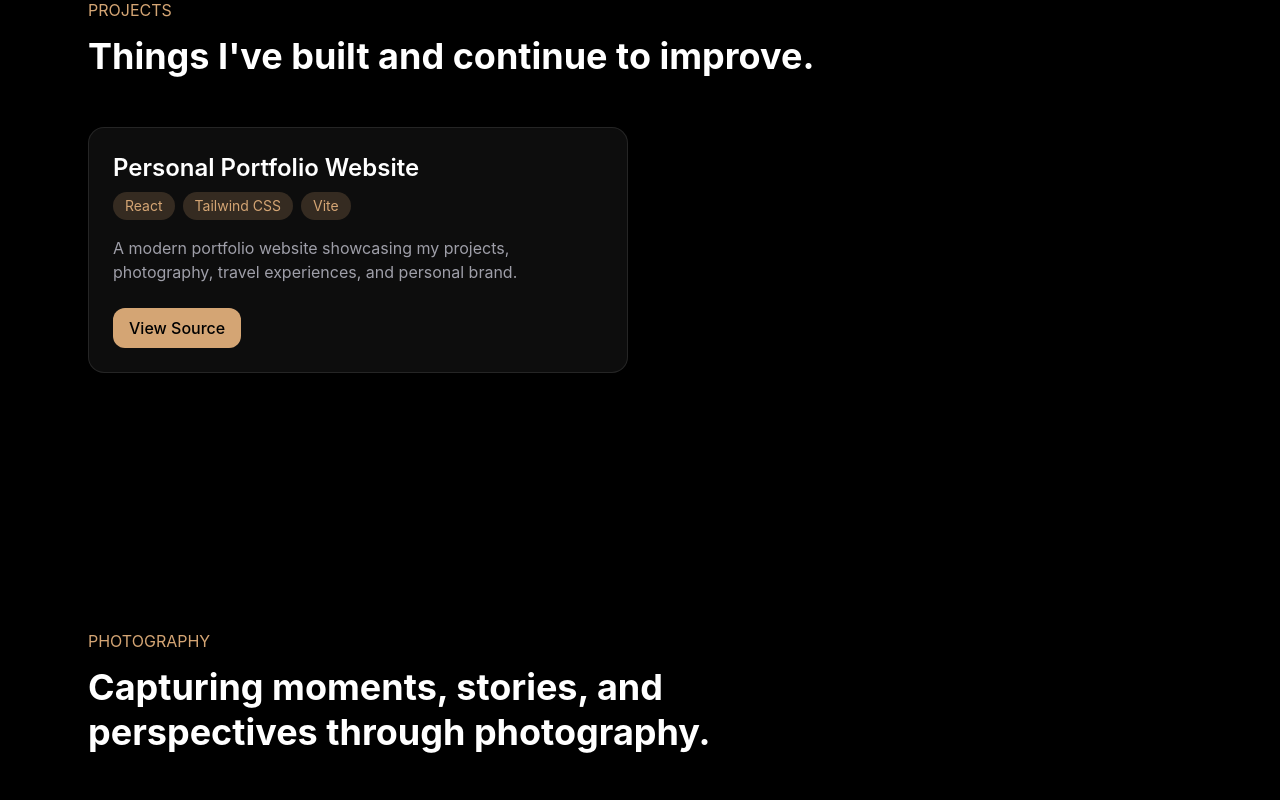
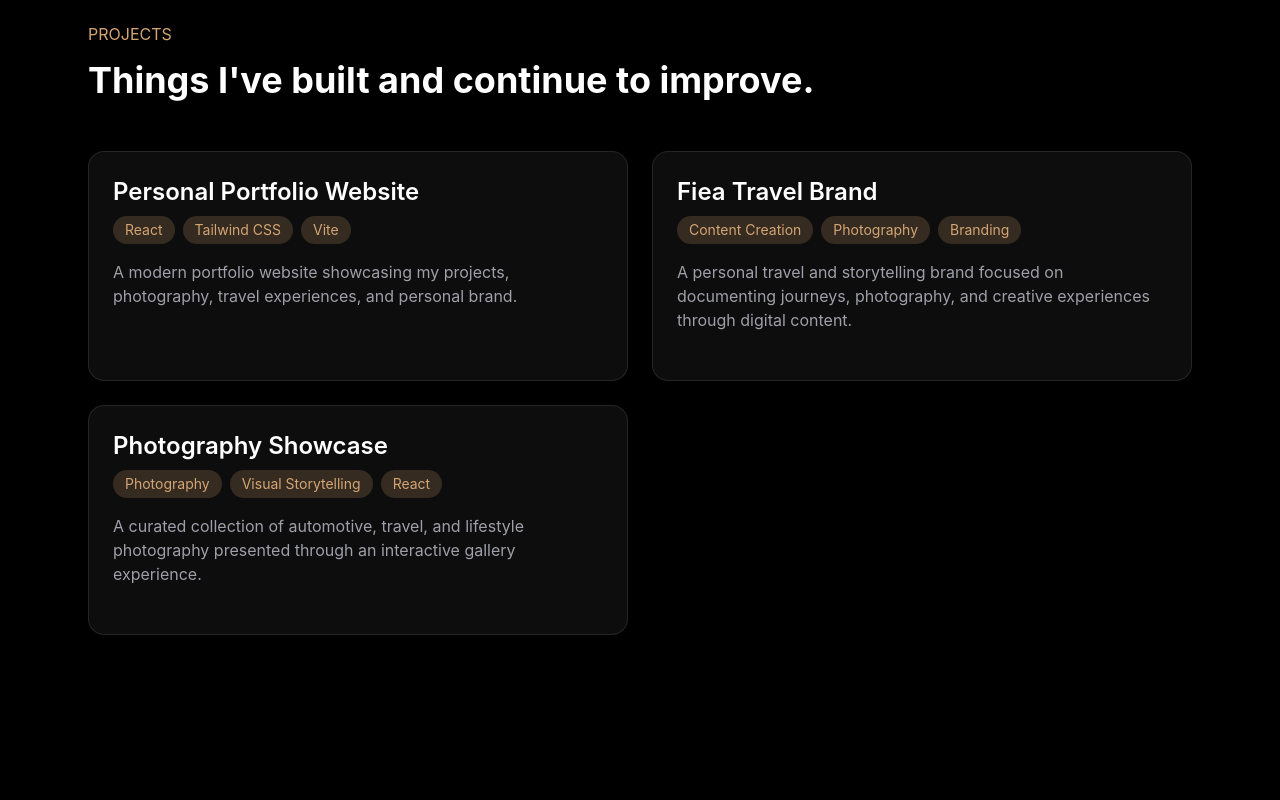
Before and after one commit to vodkalemontwist/Personal-Portfolio-Website, a React (Vite) app in the folder personal-portfolio-website/: page / in a window 1280 px wide. Shown: the part 1640-2440 px from the top of the page. Built offline with nearby package versions, Linux system fonts and the light colour scheme; grey boxes are pictures that could not be loaded.

Commit message:
Finished photography gallery and projects section

```diff
--- a/personal-portfolio-website/index.html
+++ b/personal-portfolio-website/index.html
@@ -1,4 +1,8 @@
 <!doctype html>
+html {
+  scroll-behavior: smooth;
+}
+
 <html lang="en">
   <head>
     <meta charset="UTF-8" />
--- a/personal-portfolio-website/src/App.jsx
+++ b/personal-portfolio-website/src/App.jsx
@@ -1,4 +1,4 @@
-import { useState } from "react";
+import { useState, useEffect } from "react";
 import profile from "./assets/profile2.jpg";
 import photo1 from "./assets/photography/photo1.jpg";
 import photo2 from "./assets/photography/photo2.jpg";
@@ -8,7 +8,53 @@ import photo5 from "./assets/photography/photo5.jpg";
 import photo6 from "./assets/photography/photo6.jpg";
 
 function App() {
+  const photos = [photo1, photo2, photo3, photo4, photo5, photo6];
   const [selectedImage, setSelectedImage] = useState(null);
+  const [selectedIndex, setSelectedIndex] = useState(null);
+  useEffect(() => {
+    const handleKeyDown = (e) => {
+      if (e.key === "Escape") {
+        setSelectedImage(null);
+      }
+
+      if (e.key === "ArrowLeft" && selectedIndex !== null) {
+        const newIndex =
+          selectedIndex === 0
+            ? photos.length - 1
+            : selectedIndex - 1;
+
+        setSelectedIndex(newIndex);
+        setSelectedImage(photos[newIndex]);
+      }
+
+      if (e.key === "ArrowRight" && selectedIndex !== null) {
+        const newIndex =
+          selectedIndex === photos.length - 1
+            ? 0
+            : selectedIndex + 1;
+
+        setSelectedIndex(newIndex);
+        setSelectedImage(photos[newIndex]);
+      }
+    };
+
+    window.addEventListener("keydown", handleKeyDown);
+
+    return () => {
+      window.removeEventListener("keydown", handleKeyDown);
+    };
+  }, [selectedIndex]);
+  useEffect(() => {
+    if (selectedImage) {
+      document.body.style.overflow = "hidden";
+    } else {
+      document.body.style.overflow = "auto";
+    }
+
+    return () => {
+      document.body.style.overflow = "auto";
+    };
+  }, [selectedImage]);
   return (
     <div className="min-h-screen bg-black text-white">
       {/* Navbar */}
@@ -16,24 +62,24 @@ function App() {
         <div className="mx-auto flex max-w-6xl items-center justify-between px-6 py-4">
           <a
             href="#"
-            className="text-xl font-bold text-[#D4A574]"
+            className="text-2xl font-bold text-[#D4A574] tracking-wide"
           >
             Fiea
           </a>
           <div className="hidden gap-6 md:flex">
-            <a href="#about" className="text-zinc-400 hover:text-white transition">
+            <a href="#about" className="text-zinc-400 hover:text-[#D4A574] transition duration-300">
               About
             </a>
-            <a href="#projects" className="text-zinc-400 hover:text-white transition">
+            <a href="#projects" className="text-zinc-400 hover:text-[#D4A574] transition duration-300">
               Projects
             </a>
-            <a href="#photography" className="text-zinc-400 hover:text-white transition">
+            <a href="#photography" className="text-zinc-400 hover:text-[#D4A574] transition duration-300">
               Photography
             </a>
-            <a href="#travel" className="text-zinc-400 hover:text-white transition">
+            <a href="#travel" className="text-zinc-400 hover:text-[#D4A574] transition duration-300">
               Travel
             </a>
-            <a href="#contact" className="text-zinc-400 hover:text-white transition">
+            <a href="#contact" className="text-zinc-400 hover:text-[#D4A574] transition duration-300">
               Contact
             </a>
           </div>
@@ -144,7 +190,12 @@ function App() {
         </div>
 
         <div className="grid gap-6 md:grid-cols-2">
-          <div className="rounded-2xl border border-white/10 bg-white/5 p-6 transition hover:border-[#D4A574]/50 hover:bg-white/10">
+          <a
+            href="https://github.com/vodkalemontwist/Personal-Portfolio-Website"
+            target="_blank"
+            rel="noopener noreferrer"
+            className="block rounded-2xl border border-white/10 bg-white/5 p-6 transition duration-300 hover:-translate-y-2 hover:border-[#D4A574]/50 hover:bg-white/10"
+          >
             <h3 className="mb-2 text-2xl font-semibold">
               Personal Portfolio Website
             </h3>
@@ -167,18 +218,64 @@ function App() {
               A modern portfolio website showcasing my projects,
               photography, travel experiences, and personal brand.
             </p>
+          </a>
 
           <a
-              href="https://github.com/vodkalemontwist/Personal-Portfolio-Website"
-              target="_blank"
-              rel="noopener noreferrer"
-              className="inline-block rounded-xl bg-[#D4A574] px-4 py-2 text-black font-medium"
+            href="#travel"
+            className="block rounded-2xl border border-white/10 bg-white/5 p-6 transition duration-300 hover:-translate-y-2 hover:border-[#D4A574]/50 hover:bg-white/10"
           >
-              View Source
+            <h3 className="mb-2 text-2xl font-semibold">
+              Fiea Travel Brand
+            </h3>
+
+            <div className="mb-4 flex flex-wrap gap-2">
+              <span className="rounded-full bg-[#D4A574]/20 px-3 py-1 text-sm text-[#D4A574]">
+                Content Creation
+              </span>
+
+              <span className="rounded-full bg-[#D4A574]/20 px-3 py-1 text-sm text-[#D4A574]">
+                Photography
+              </span>
+
+              <span className="rounded-full bg-[#D4A574]/20 px-3 py-1 text-sm text-[#D4A574]">
+                Branding
+              </span>
+            </div>
+
+            <p className="mb-6 text-zinc-400">
+              A personal travel and storytelling brand focused on documenting journeys, photography, and creative experiences through digital content.
+            </p>
+          </a>
+
+          <a
+            href="#photography"
+            className="block rounded-2xl border border-white/10 bg-white/5 p-6 transition duration-300 hover:-translate-y-2 hover:border-[#D4A574]/50 hover:bg-white/10"
+          >
+            <h3 className="mb-2 text-2xl font-semibold">
+              Photography Showcase
+            </h3>
+
+            <div className="mb-4 flex flex-wrap gap-2">
+              <span className="rounded-full bg-[#D4A574]/20 px-3 py-1 text-sm text-[#D4A574]">
+                Photography
+              </span>
+
+              <span className="rounded-full bg-[#D4A574]/20 px-3 py-1 text-sm text-[#D4A574]">
+                Visual Storytelling
+              </span>
+
+              <span className="rounded-full bg-[#D4A574]/20 px-3 py-1 text-sm text-[#D4A574]">
+                React
+              </span>
+            </div>
+
+            <p className="mb-6 text-zinc-400">
+              A curated collection of automotive, travel, and lifestyle photography presented through an interactive gallery experience.
+            </p>
+
           </a>
         </div>
-        </div>
-      </section>
+      </section >
       <section
         id="photography"
         className="mx-auto max-w-6xl px-6 py-32 scroll-mt-24"
@@ -192,7 +289,7 @@ function App() {
         </div>
 
         <div className="grid gap-6 md:grid-cols-2 lg:grid-cols-3">
-          {[photo1, photo2, photo3, photo4, photo5, photo6].map(
+          {photos.map(
             (photo, index) => (
               <div
                 key={index}
@@ -201,7 +298,10 @@ function App() {
                 <img
                   src={photo}
                   alt={`Photography ${index + 1}`}
-                  onClick={() => setSelectedImage(photo)}
+                  onClick={() => {
+                    setSelectedImage(photo);
+                    setSelectedIndex(index);
+                  }}
                   className="h-96 w-full cursor-pointer object-cover transition duration-500 group-hover:scale-110"
                 />
               </div>
@@ -245,6 +345,7 @@ function App() {
             </p>
           </div>
         </div>
+
       </section>
       <section
         id="contact"
@@ -295,19 +396,65 @@ function App() {
       <footer className="border-t border-white/10 py-8 text-center text-zinc-500">
         © 2026 Raffi Fuad Hilmy · Built with React & Tailwind CSS
       </footer>
-      {selectedImage && (
+      {
+        selectedImage && (
           <div
-          className="fixed inset-0 z-50 flex items-center justify-center bg-black/90 p-6"
+            className="fixed inset-0 z-50 flex items-center justify-center bg-black/90 p-6 animate-in fade-in duration-300"
             onClick={() => setSelectedImage(null)}
           >
+            <button
+              className="absolute right-6 top-6 text-4xl text-white hover:text-[#D4A574] transition"
+              onClick={() => setSelectedImage(null)}
+            >
+              ✕
+            </button>
+            <button
+              onClick={(e) => {
+                e.stopPropagation();
+
+                const prevIndex =
+                  selectedIndex === 0
+                    ? photos.length - 1
+                    : selectedIndex - 1;
+
+                setSelectedIndex(prevIndex);
+                setSelectedImage(photos[prevIndex]);
+              }}
+              className="absolute left-6 text-5xl text-white hover:text-[#D4A574]"
+            >
+              ←
+            </button>
+
+            <div className="absolute top-6 left-1/2 -translate-x-1/2 rounded-full bg-black/50 px-4 py-2 text-white">
+              {selectedIndex + 1} / {photos.length}
+            </div>
             <img
               src={selectedImage}
               alt="Preview"
-            className="max-h-[90vh] max-w-[90vw] rounded-2xl"
+              onClick={(e) => e.stopPropagation()}
+              className="max-h-[90vh] max-w-[90vw] rounded-2xl shadow-2xl"
             />
+
+            <button
+              onClick={(e) => {
+                e.stopPropagation();
+
+                const nextIndex =
+                  selectedIndex === photos.length - 1
+                    ? 0
+                    : selectedIndex + 1;
+
+                setSelectedIndex(nextIndex);
+                setSelectedImage(photos[nextIndex]);
+              }}
+              className="absolute right-6 text-5xl text-white hover:text-[#D4A574]"
+            >
+              →
+            </button>
           </div>
-      )}
-    </div>
+        )
+      }
+    </div >
   );
 }
 
```
Lines whose indentation alone changed are shown as unchanged.
